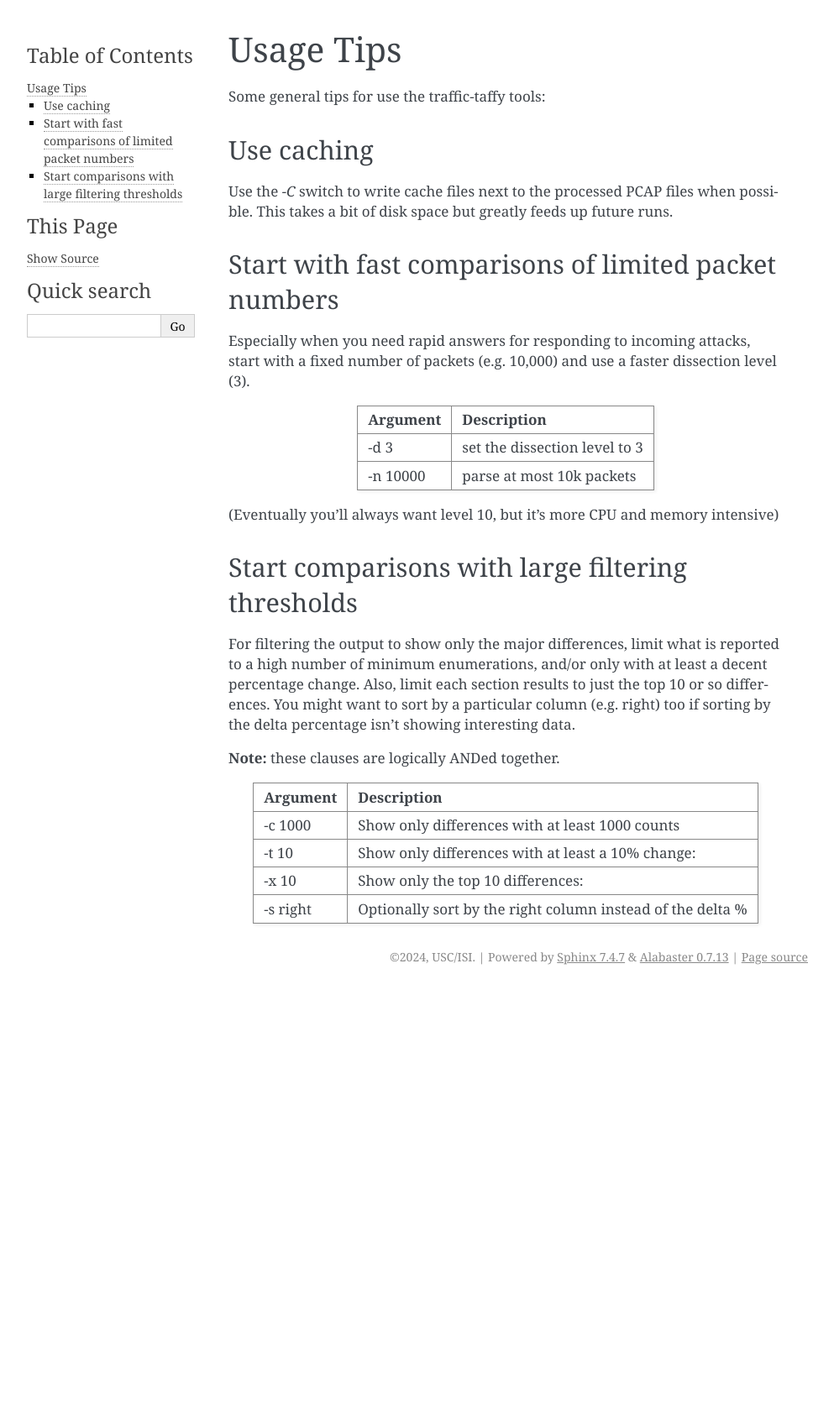
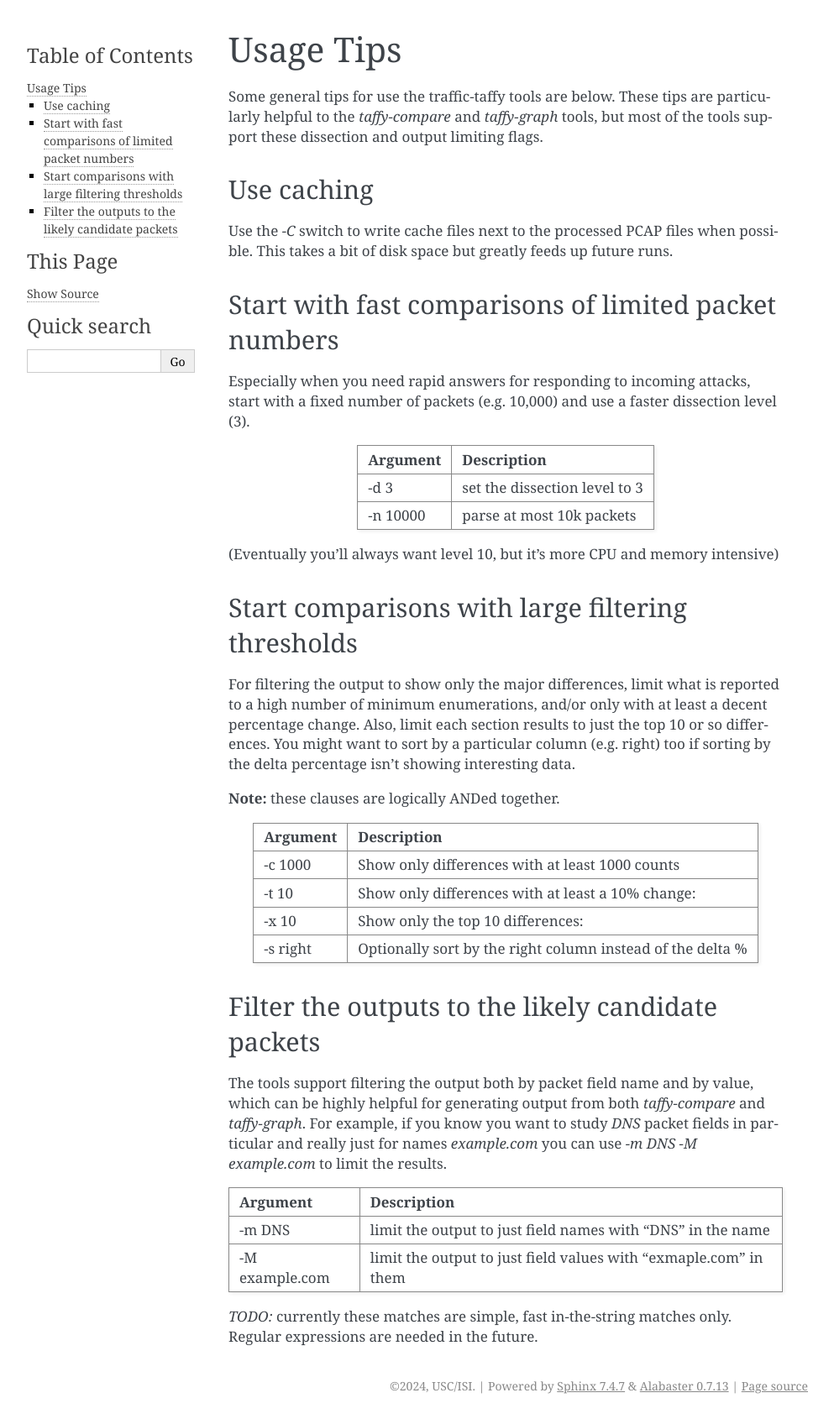
Before and after one commit to traffic-taffy/traffic-taffy, a Sphinx documentation site: the page built from docs/usagetips.rst, in a window 1280 px wide. Shown: the whole page at 84% size, without its empty margins (148-1141 px from the left). Built offline with Sphinx 7.4.7, drawn with Linux system fonts in a browser that asks for light colours; before the commit the page ends 1179 px from its top, so only the background shows below that.

Commit message:
document -m and -M

```diff
--- a/docs/usagetips.rst
+++ b/docs/usagetips.rst
@@ -1,7 +1,10 @@
 Usage Tips
 ==========
 
-Some general tips for use the traffic-taffy tools:
+Some general tips for use the traffic-taffy tools are below.  These
+tips are particularly helpful to the `taffy-compare` and `taffy-graph`
+tools, but most of the tools support these dissection and output
+limiting flags.
 
 Use caching
 -----------
@@ -47,3 +50,23 @@ Argument Description
 -x 10    Show only the top 10 differences:
 -s right Optionally sort by the right column instead of the delta %
 ======== =============================
+
+Filter the outputs to the likely candidate packets
+--------------------------------------------------
+
+The tools support filtering the output both by packet field name and
+by value, which can be highly helpful for generating output from both
+`taffy-compare` and `taffy-graph`.  For example, if you know you want
+to study *DNS* packet fields in particular and really just for names
+*example.com* you can use `-m DNS -M example.com` to limit the
+results.
+
+=============== =======================
+Argument        Description
+=============== =======================
+-m DNS          limit the output to just field names with "DNS" in the name
+-M example.com  limit the output to just field values with "exmaple.com" in them
+=============== =======================
+
+*TODO:* currently these matches are simple, fast in-the-string matches
+only.  Regular expressions are needed in the future.
```
